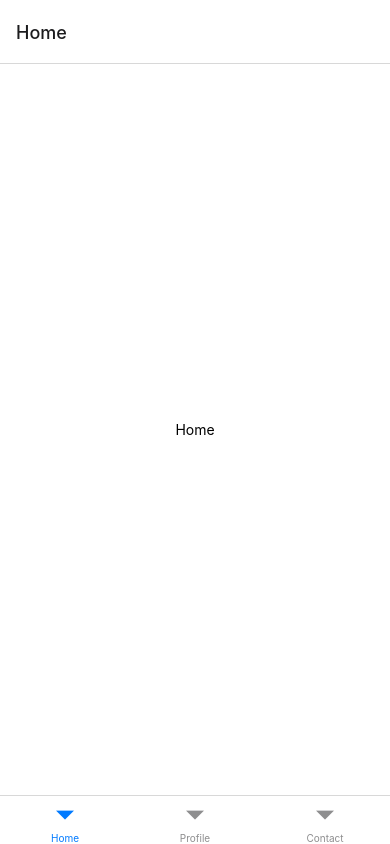
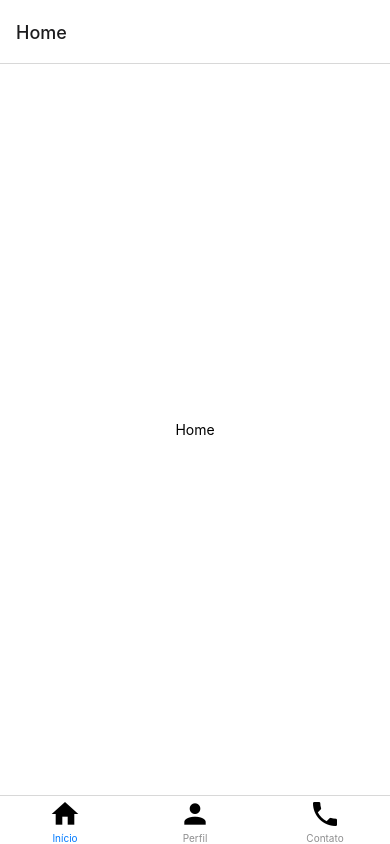
Before and after one commit to ArthBG/bottom-navigation, a React Native app: screen / in a window 390 px wide. Built offline with nearby package versions, Linux system fonts and the light colour scheme.

Commit message:
Feat: Add tab bar icons and labels to navigation

```diff
--- a/App.jsx
+++ b/App.jsx
@@ -2,6 +2,7 @@
 import React from 'react';
 import { NavigationContainer } from '@react-navigation/native';
 import { createBottomTabNavigator } from '@react-navigation/bottom-tabs';
+import MaterialCommunityIcons from 'react-native-vector-icons/MaterialCommunityIcons';
 import Home from './src/screens/Home';
 import Profile from './src/screens/Profile';
 import Contact from './src/screens/Contact';
@@ -11,9 +12,27 @@
   return (
    <NavigationContainer>
       <Tab.Navigator>
-        <Tab.Screen name="Home" component={Home} />
-        <Tab.Screen name="Profile" component={Profile} />
-        <Tab.Screen name="Contact" component={Contact} />
+        <Tab.Screen name="Home" component={Home}
+        options={{
+          tabBarLabel: 'Início',
+          tabBarIcon: () => (
+            <MaterialCommunityIcons name="home" color={452831} size={32} />
+          ),
+        }}/>
+        <Tab.Screen name="Profile" component={Profile}
+         options={{
+          tabBarLabel: 'Perfil',
+          tabBarIcon: () => (
+            <MaterialCommunityIcons name="account" color={452831} size={32} />
+          ),
+        }}/>
+        <Tab.Screen name="Contact" component={Contact}
+         options={{
+          tabBarLabel: 'Contato',
+          tabBarIcon: () => (
+            <MaterialCommunityIcons name="phone" color={452831} size={32} />
+          ),
+        }}/>
       </Tab.Navigator>
       <StatusBar style="auto" />
     </NavigationContainer>
```
